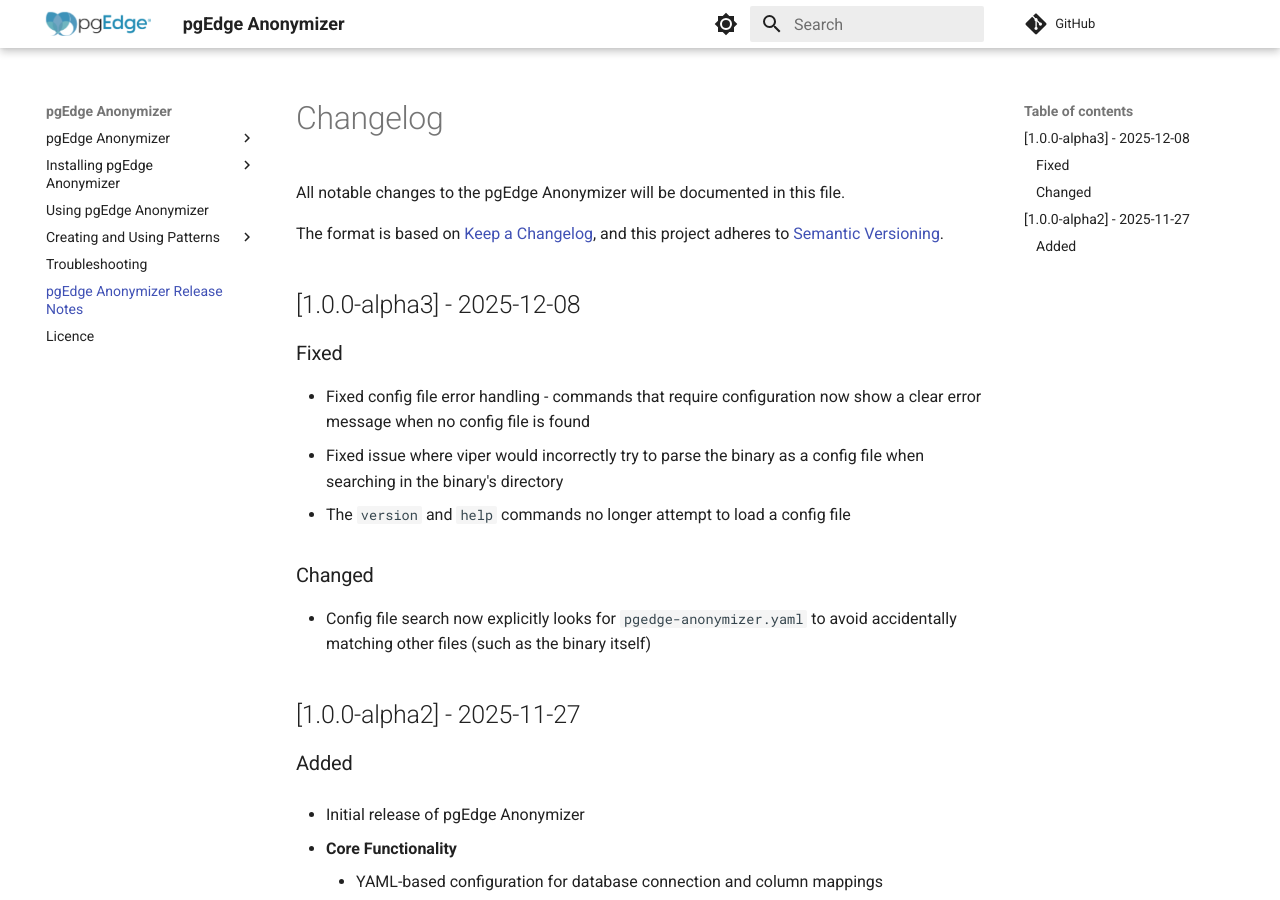
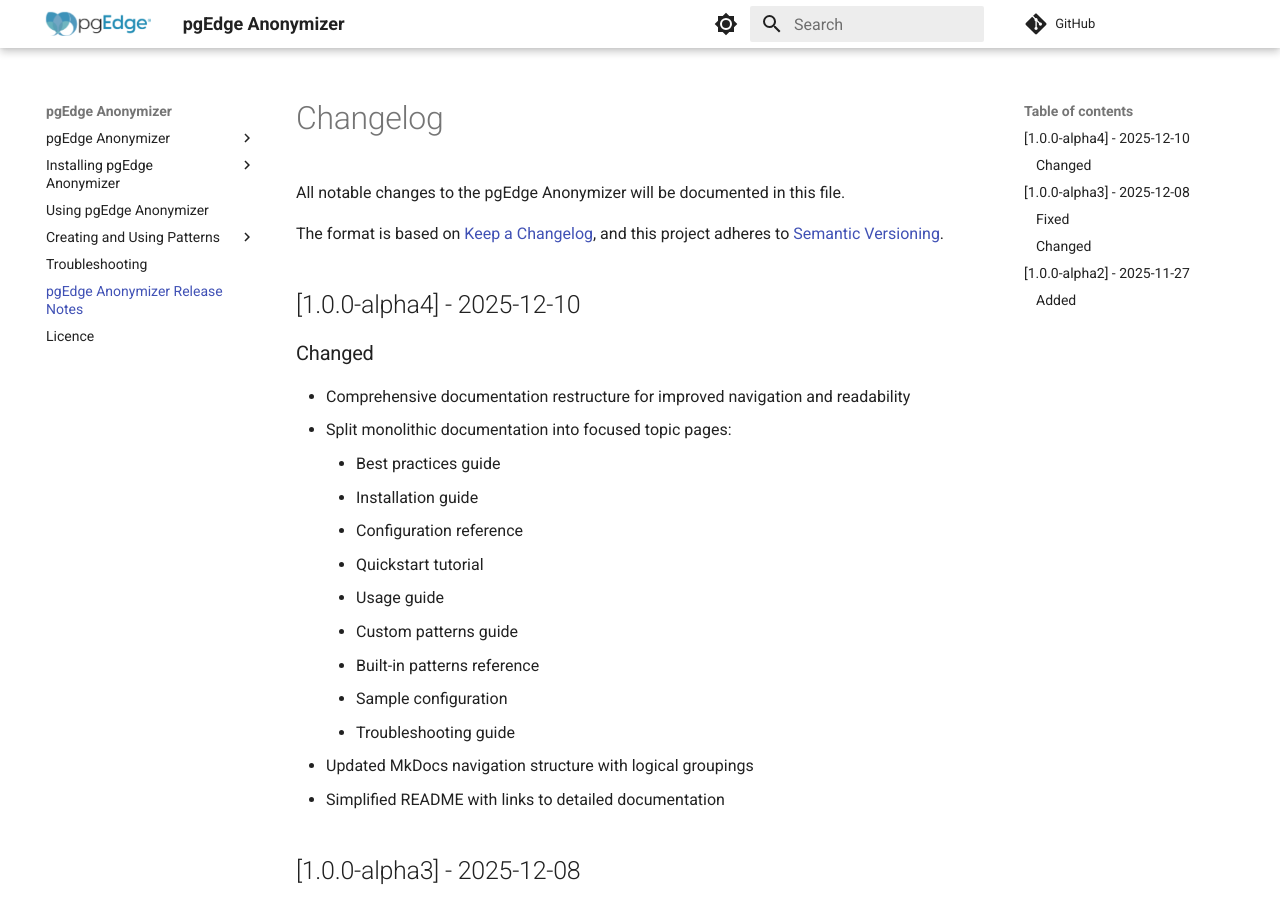
Before and after one commit to pgEdge/pgedge-anonymizer, an MkDocs documentation site: the page built from docs/changelog.md, in a window 1280 px wide and 900 px high. Built offline with MkDocs 1.6.1 and Material for MkDocs 9.7.7, drawn with Linux system fonts in a browser that asks for light colours; comment, search, counter and statistics services are not loaded.

Commit message:
Update changelog for v1.0.0-alpha4
🤖 Generated with [Claude Code](https://claude.com/claude-code)

Co-Authored-By: Claude Opus 4.5 <noreply@anthropic.com>

```diff
--- a/docs/changelog.md
+++ b/docs/changelog.md
@@ -5,6 +5,25 @@ All notable changes to the pgEdge Anonymizer will be documented in this file.
 The format is based on [Keep a Changelog](https://keepachangelog.com/),
 and this project adheres to
 [Semantic Versioning](https://semver.org/spec/v2.0.0.html).
+
+## [1.0.0-alpha4] - 2025-12-10
+
+### Changed
+
+- Comprehensive documentation restructure for improved navigation and
+  readability
+- Split monolithic documentation into focused topic pages:
+    - Best practices guide
+    - Installation guide
+    - Configuration reference
+    - Quickstart tutorial
+    - Usage guide
+    - Custom patterns guide
+    - Built-in patterns reference
+    - Sample configuration
+    - Troubleshooting guide
+- Updated MkDocs navigation structure with logical groupings
+- Simplified README with links to detailed documentation
 
 ## [1.0.0-alpha3] - 2025-12-08
 
```
Also changed, not shown: 1 other file.
